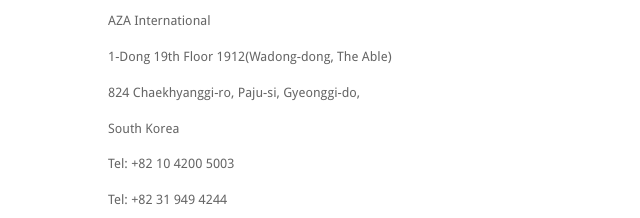
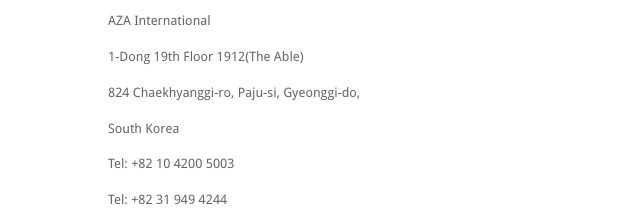
Before and after one commit to grantshin/azainternational, a plain HTML site: page contact.html in a window 1280 px wide. Shown: the part 886-1104 px from the top of the page, 67-707 px from the left. Drawn offline with Linux system fonts and the light colour scheme.

Commit message:
Update contact.html

```diff
--- a/contact.html
+++ b/contact.html
@@ -149,7 +149,7 @@
 			<p>Email: grant.shin@gmail.com</p>
 
 			<p>AZA International</p>
-			<p> 1-Dong 19th Floor 1912(Wadong-dong, The Able)</p>
+			<p> 1-Dong 19th Floor 1912(The Able)</p>
 			<p> 824 Chaekhyanggi-ro, Paju-si, Gyeonggi-do,</p>
 			<p> South Korea</p>
 
```
